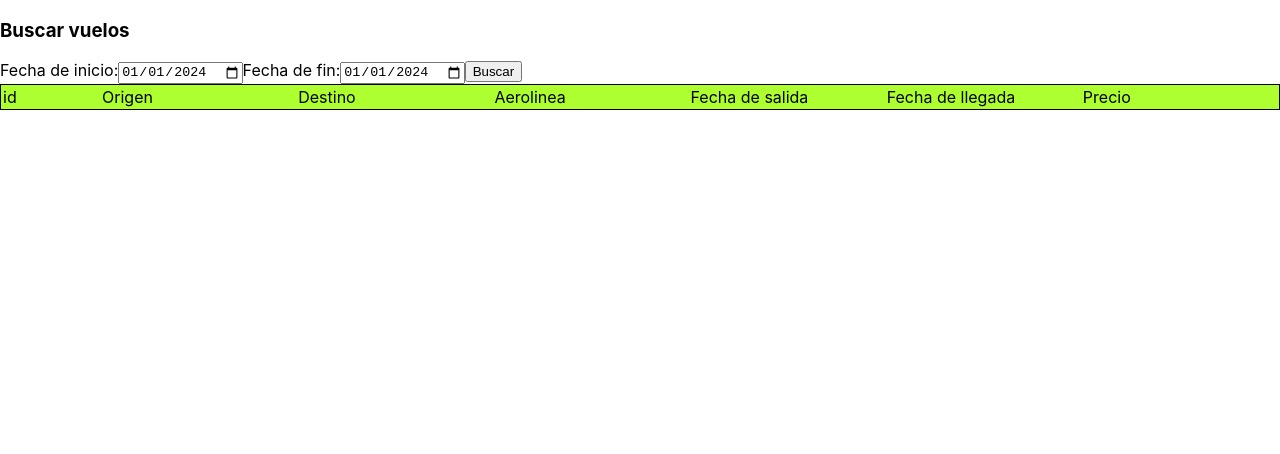
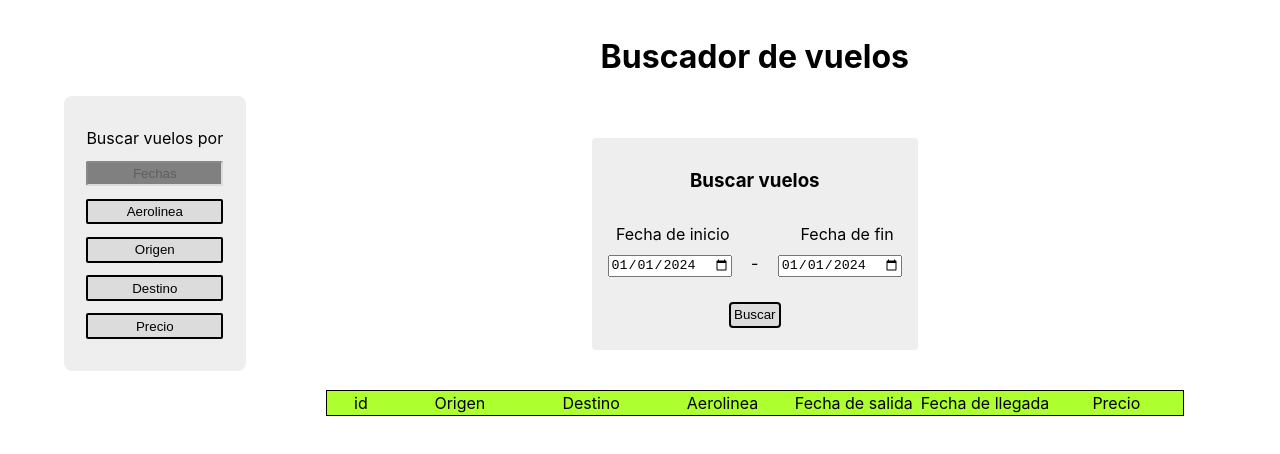
Before and after one commit to Sneyderbg/ArquiSoft-Lab01, a React (Create React App) app in the folder front/: page / in a window 1280 px wide. Shown: the top 454 px of the page. Built offline with nearby package versions, Linux system fonts and the light colour scheme.

Commit message:
added a section for every filter with their inputs

```diff
--- a/front/src/App.css
+++ b/front/src/App.css
@@ -1,74 +1,55 @@
-.App {
+.app {
+  width: 100vw;
+  height: 100vh;
+  display: flex;
+  flex-direction: row;
   text-align: center;
+  justify-content: flex-start;
+}
+
+.app main {
+  display: flex;
+  flex-direction: column;
+  flex-grow: 1;
+  padding: 1rem 6rem 1rem 1rem;
 }
 
 form {
-  margin: 2.5rem auto;
   display: flex;
   flex-direction: column;
   align-items: center;
-  width: 40%;
-  gap: .8rem;
+  margin: 2.5rem auto;
+  padding: 0.8rem;
+  width: fit-content;
+  gap: 0.8rem;
+
+  background-color: #eeeeee;
+  border-radius: 4px;
 }
 
-
-.flightsTable {
-  margin: 4rem 1rem;
-  width: fit-content;
-  border-radius: 8px;
-  border-style: outset;
+.inputField {
+  display: flex;
+  flex-direction: row;
+  align-items: baseline;
+  justify-content: center;
+  gap: 2rem;
 }
 
-@media (min-width: 640px) {
-  .flightsTable {
-    margin: 4rem 4rem;
-  }
+.inputField input {
+  width: 30%;
+  min-width: 1.2rem;
 }
 
-@media (min-width: 720px) {
-  .flightsTable {
-    margin: 4rem 8rem;
-  }
+.submitBtn {
+  border-style: solid;
+  border-radius: 4px;
+  padding: 0.2rem;
+  margin: .6rem auto;
+  background-color: gainsboro;
 }
 
-table {
-  display: flex;
-  flex-flow: column;
-  height: 100%;
-  width: 100%;
+form button:hover {
+  cursor: pointer;
+  background-color: color-mix(in srgb, gainsboro 35%, gray 75%);
+  transform: translate(0%, -1px);
 }
-
-table thead {
-  flex: 0 0 auto;
-  width: calc(100% - 0.9em);
-}
-
-table tbody {
-  /* body takes all the remaining available space */
-  flex: 1 1 auto;
-  display: block;
-  overflow-y: auto;
-}
-
-table tbody tr {
-  width: 100%;
-}
-
-table thead, table tbody tr {
-  display: table;
-  table-layout: fixed;
-}
-
-table tbody tr:nth-child(even)
-{
-  background-color: #80808066;
-}
-
-table tbody tr:nth-child(odd)
-{
-  background-color: #80808022;
-}
-
-table thead th:hover {
-  cursor: pointer;
-}
--- a/front/src/App.js
+++ b/front/src/App.js
@@ -2,8 +2,11 @@ import { useState } from "react";
 import "./App.css";
 import { FlightSearch } from "./FlightSearch";
 import { Table } from "./components/Table";
+import { NavBar } from "./components/NavBar";
 
 function App() {
+  const [activeFilter, setActiveFilter] = useState(0);
+
   const [flights, setFlights] = useState([]);
   const handleSearchByDatesClick = () => {
     const startDate = document.getElementById("startDate").value;
@@ -21,10 +24,33 @@ function App() {
       .catch((error) => alert("Error en el servidor", error.status));
   };
 
+  const handleUnimplementedSearch = (e) => {
+    console.error(
+      "there is no function to filter by",
+      ["dates", "airline", "origin", "destination", "price"][activeFilter],
+      "in App.js"
+    );
+    alert("unimplemented filter (see console)");
+  };
+
   return (
-    <div>
-      <FlightSearch handleSearch={handleSearchByDatesClick} />
-      <Table flights={flights} />
+    <div className="app">
+      <NavBar
+        activeFilter={activeFilter}
+        onFilterBtnClick={(idx) => setActiveFilter(idx)}
+      />
+      <main>
+        <h1>Buscador de vuelos</h1>
+        <FlightSearch
+          activeFilter={activeFilter}
+          handleSearch={
+            activeFilter === 0
+              ? handleSearchByDatesClick
+              : handleUnimplementedSearch
+          }
+        />
+        <Table flights={flights} />
+      </main>
     </div>
   );
 }
--- a/front/src/FlightSearch.js
+++ b/front/src/FlightSearch.js
@@ -1,34 +1,35 @@
-import React, { useState } from "react";
-import { FlightsTable } from "./FlightsTable";
+import React from "react";
+import DateRange from "./components/DateRange";
+import PriceRange from "./components/PriceRange";
 
-function FlightSearch({ handleSearch }) {
-  const [startDate, setStartDate] = useState("2024-01-01");
-  const [endDate, setEndDate] = useState("2024-01-01");
+function FlightSearch({ activeFilter, handleSearch }) {
+  const singleInputs = {
+    1: { labelTxt: "Nombre de aerolina:", inputId: "airline" },
+    2: { labelTxt: "Ciudad de origen:", inputId: "origin" },
+    3: { labelTxt: "Ciudad de destino:", inputId: "destination" },
+  };
 
   return (
     <div>
-      <h3>Buscar vuelos</h3>
-      <div>
-        <label>Fecha de inicio:</label>
-        <input
-          type="date"
-          id="startDate"
-          value={startDate}
-          onChange={({ target: { value } }) => {
-            setStartDate(value);
-          }}
-        ></input>
-        <label>Fecha de fin:</label>
-        <input
-          type="date"
-          id="endDate"
-          value={endDate}
-          onChange={({ target: { value } }) => {
-            setEndDate(value);
-          }}
-        ></input>
-        <button onClick={handleSearch}>Buscar</button>
-      </div>
+      <form
+        onSubmit={(e) => {
+          e.preventDefault();
+          handleSearch(e);
+        }}
+      >
+        <h3>Buscar vuelos</h3>
+        {activeFilter === 0 && <DateRange />}
+        {activeFilter > 0 && activeFilter < 4 && (
+          <div className="inputField">
+            <label htmlFor={singleInputs[activeFilter].inputId}>
+              {singleInputs[activeFilter].labelTxt}
+            </label>
+            <input id={singleInputs[activeFilter].inputId} type="text"></input>
+          </div>
+        )}
+        {activeFilter === 4 && <PriceRange />}
+        <button type="submit" className="submitBtn">Buscar</button>
+      </form>
     </div>
   );
 }
--- /dev/null
+++ b/front/src/components/DateRange.jsx
@@ -0,0 +1,36 @@
+import React, { useState } from "react";
+
+import "../styles/DateRange.css";
+
+export default function DateRange() {
+  const [startDate, setStartDate] = useState("2024-01-01");
+  const [endDate, setEndDate] = useState("2024-01-01");
+
+  return (
+    <div className="dateRange">
+      <div className="datesLbls">
+        <label>Fecha de inicio</label>
+        <label>Fecha de fin</label>
+      </div>
+      <div className="datesInputs">
+        <input
+          type="date"
+          id="startDate"
+          value={startDate}
+          onChange={({ target: { value } }) => {
+            setStartDate(value);
+          }}
+        ></input>
+        <span> - </span>
+        <input
+          type="date"
+          id="endDate"
+          value={endDate}
+          onChange={({ target: { value } }) => {
+            setEndDate(value);
+          }}
+        ></input>
+      </div>
+    </div>
+  );
+}
--- /dev/null
+++ b/front/src/components/NavBar.jsx
@@ -0,0 +1,26 @@
+import React from "react";
+import "../styles/NavBar.css";
+import NavBarButton from "./NavBarButton";
+
+function NavBar({ activeFilter, onFilterBtnClick }) {
+  return (
+    <nav className="navbar">
+      <span>Buscar vuelos por</span>
+      {["Fechas", "Aerolinea", "Origen", "Destino", "Precio"].map(
+        (text, idx) => {
+          return (
+            <NavBarButton
+              key={idx}
+              active={idx === activeFilter}
+              onClick={() => onFilterBtnClick(idx)}
+            >
+              {text}
+            </NavBarButton>
+          );
+        }
+      )}
+    </nav>
+  );
+}
+
+export { NavBar };
--- /dev/null
+++ b/front/src/components/NavBarButton.jsx
@@ -0,0 +1,11 @@
+import React from "react";
+
+import "../styles/NavBarButton.css";
+
+export default function NavBarButton({ active, onClick, children }) {
+  return (
+    <button className="navbar-btn" disabled={active} onClick={onClick}>
+      {children}
+    </button>
+  );
+}
--- /dev/null
+++ b/front/src/components/PriceRange.jsx
@@ -0,0 +1,40 @@
+import React, { useState } from "react";
+import "../styles/PriceRange.css";
+
+export default function PriceRange() {
+  const [range, setRange] = useState({ from: 0, to: 100 });
+
+  const handleInput = (e) => {
+    e.preventDefault();
+    const reg = /^[0-9]+/;
+    if (e.target.value.length === 0 || reg.test(e.target.value)) {
+      setRange((prev) => {
+        return { ...prev, [e.target.id.replace("Price", "")]: e.target.value };
+      });
+    }
+  };
+
+  return (
+    <div className="priceRange">
+      <div className="priceLabels">
+        <label htmlFor="fromPrice">Desde</label>
+        <label htmlFor="toPrice">Hasta</label>
+      </div>
+      <div className="priceInputs">
+        <input
+          value={range.from}
+          id="fromPrice"
+          type="number"
+          onInput={handleInput}
+        ></input>
+        <span> - </span>
+        <input
+          value={range.to}
+          id="toPrice"
+          type="number"
+          onInput={handleInput}
+        ></input>
+      </div>
+    </div>
+  );
+}
--- /dev/null
+++ b/front/src/styles/DateRange.css
@@ -0,0 +1,21 @@
+.dateRange {
+  display: flex;
+  flex-direction: column;
+  gap: 0.4rem;
+}
+
+.datesLbls {
+  display: flex;
+  flex-direction: row;
+  justify-content: space-around;
+  gap: 3rem;
+}
+
+.datesInputs {
+  display: flex;
+  flex-direction: row;
+  padding: 0.2rem;
+  justify-content: center;
+  gap: 1.2rem;
+  align-items: baseline;
+}
--- /dev/null
+++ b/front/src/styles/NavBar.css
@@ -0,0 +1,12 @@
+.navbar {
+  display: flex;
+  flex-direction: column;
+  background-color: #eeeeee;
+  padding: 2rem 1.4rem;
+  border-radius: 8px;
+  width: auto;
+  height: fit-content;
+  min-width: 120px;
+  margin: 6rem 4rem;
+  gap: 0.8rem;
+}
--- /dev/null
+++ b/front/src/styles/NavBarButton.css
@@ -0,0 +1,22 @@
+.navbar-btn {
+  border-style: solid;
+  border-radius: 2px;
+  padding: 0.2rem;
+  background-color: gainsboro;
+}
+
+.navbar-btn:hover {
+  cursor: pointer;
+  background-color: color-mix(in srgb, gainsboro 35%, gray 75%);
+  transform: translate(0%, -1px);
+}
+
+.navbar-btn:disabled {
+  background-color: gray;
+  border-style: inset;
+  border-color: gainsboro;
+}
+
+.navbar-btn:disabled:hover {
+  transform: none;
+}
--- /dev/null
+++ b/front/src/styles/PriceRange.css
@@ -0,0 +1,34 @@
+.priceRange {
+  display: flex;
+  flex-direction: column;
+  gap: 0.3rem;
+  padding: 1rem;
+}
+
+.priceLabels {
+  display: flex;
+  flex-direction: row;
+  justify-content: center;
+  gap: 6rem;
+}
+
+.priceInputs {
+  display: flex;
+  flex-direction: row;
+  justify-content: center;
+  align-items: baseline;
+  gap: 1rem;
+}
+
+.priceInputs input {
+  flex-grow: 1;
+  border-radius: 2px;
+  border-style: solid;
+  border-width: 1px;
+  max-width: 6rem;
+}
+
+.priceInputs input::-webkit-inner-spin-button {
+  display: none;
+  margin: 0;
+}
```
Also changed, not shown: front/src/FlightsTable.js (deleted, +0 -76 lines).
